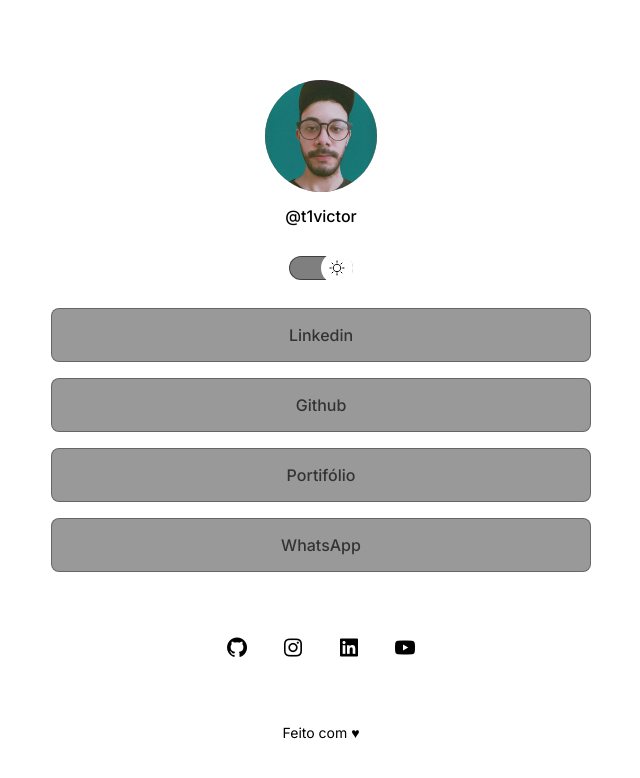
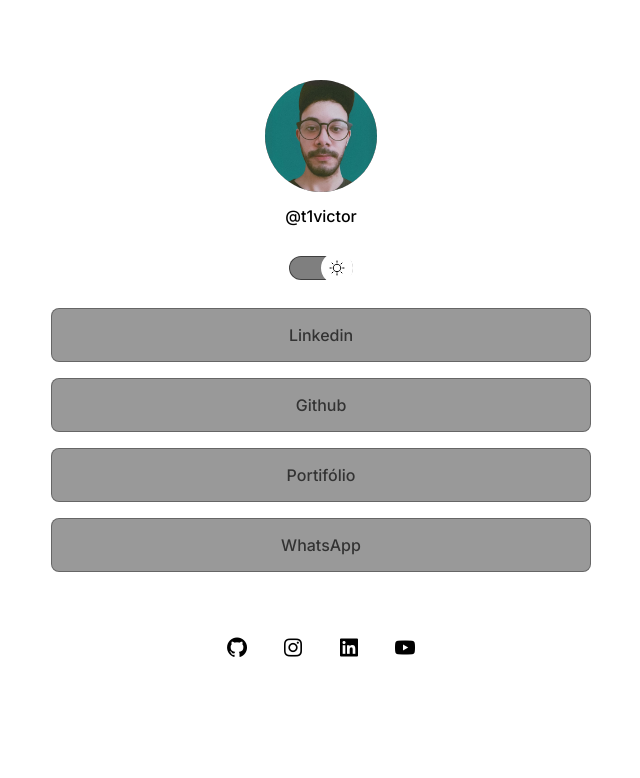
Before and after one commit to t1viktor/discoverProject, a plain HTML site: page index.html in a window 1280 px wide. Shown: the whole page, without its empty margins (319-959 px from the left). Drawn offline with nearby package versions, Linux system fonts and the light colour scheme.

Commit message:
Update index.html

```diff
--- a/index.html
+++ b/index.html
@@ -38,9 +38,7 @@
             <a href="" target="_blank"><i class='bx bxl-linkedin-square'></i></a>
             <a href="" target="_blank"><i class='bx bxl-youtube'></i></a>
         </div>
-        <footer>
-          Feito com ♥
-        </footer>
+
     </div>
 
     <script src="script.js"></script>
```
